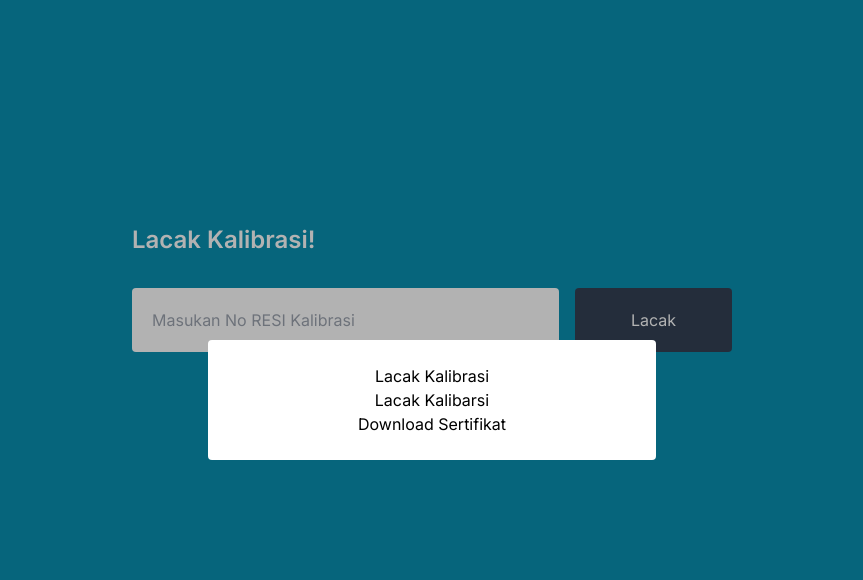
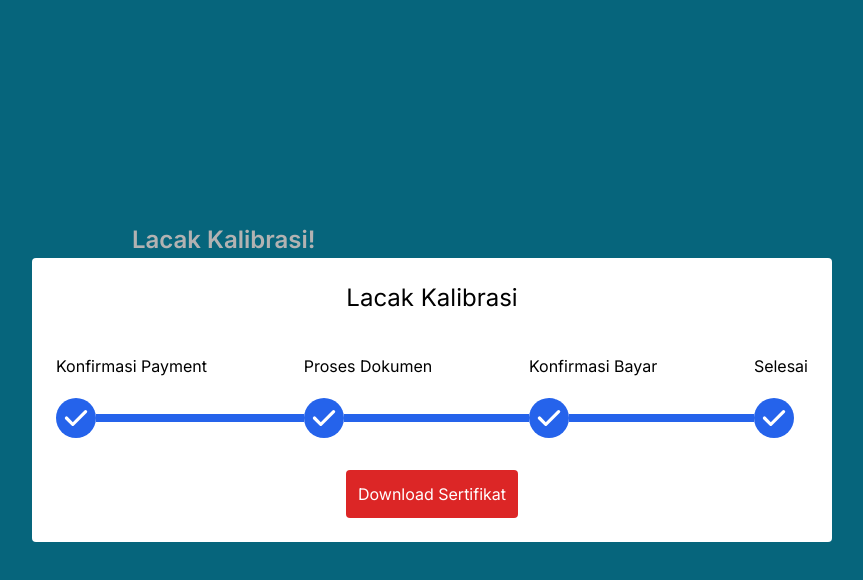
Before and after one commit to khoufstudio/frontend_tracking_app, a Next.js app: page / in a window 1280 px wide. Both pictures are taken after a click on the button "Lacak". Shown: the top 580 px of the page, without its empty margins (208-1071 px from the left). Built offline with nearby package versions, Linux system fonts and the light colour scheme.

Commit message:
mockup progress

```diff
--- a/pages/index.tsx
+++ b/pages/index.tsx
@@ -1,4 +1,5 @@
 import { Dialog, Transition } from "@headlessui/react"
+import { CheckIcon } from "@heroicons/react/solid"
 import { NextPage } from "next"
 import { Fragment, useState } from "react"
 
@@ -33,14 +34,28 @@ const Home: NextPage = () => {
         <Dialog as="div" className="relative z-10" onClose={closeModal}>
           <div className="fixed inset-0 overflow-y-auto bg-black/30">
             <div className="flex min-h-full items-center justify-center p-4 text-center">
-              <Dialog.Panel className="w-full max-w-md transform overflow-hidden bg-white p-6 rounded">
-                <Dialog.Title>Lacak Kalibrasi</Dialog.Title>
-                <Dialog.Description>Lacak Kalibarsi</Dialog.Description>
-                <div>
-                  {/* chart */}
-                  {/* end of chart */}
-                  <button>Download Sertifikat</button>
-                </div>
+              <Dialog.Panel className="w-screen md:w-[800px] transform overflow-hidden bg-white p-6 rounded">
+                <Dialog.Title className="mb-10 text-2xl">Lacak Kalibrasi</Dialog.Title>
+                <Dialog.Description>
+                  {/* progress bar */}
+                  <div className="flex justify-between mb-8">
+                    {['Konfirmasi Payment', 'Proses Dokumen', 'Konfirmasi Bayar', 'Selesai'].map((value, index) => (
+                      <div className={index < 3 ? "flex-grow" : ""}>
+                        <p className="text-left mb-5">{value}</p>
+                        <div className="flex items-center">
+                          <div className="rounded-full w-10 h-10 bg-blue-600">
+                            <CheckIcon className='h-8 m-1 text-white'/>
+                          </div>
+                          {index < 3 &&
+                            <div className="h-2 w-full bg-blue-600"></div>
+                          }
+                        </div>
+                      </div>
+                    ))}
+                  </div>
+                  {/* end of progress bar */}
+                  <button className="bg-red-600 text-white rounded p-3">Download Sertifikat</button>
+                </Dialog.Description>
               </Dialog.Panel>
             </div>
           </div>
```
